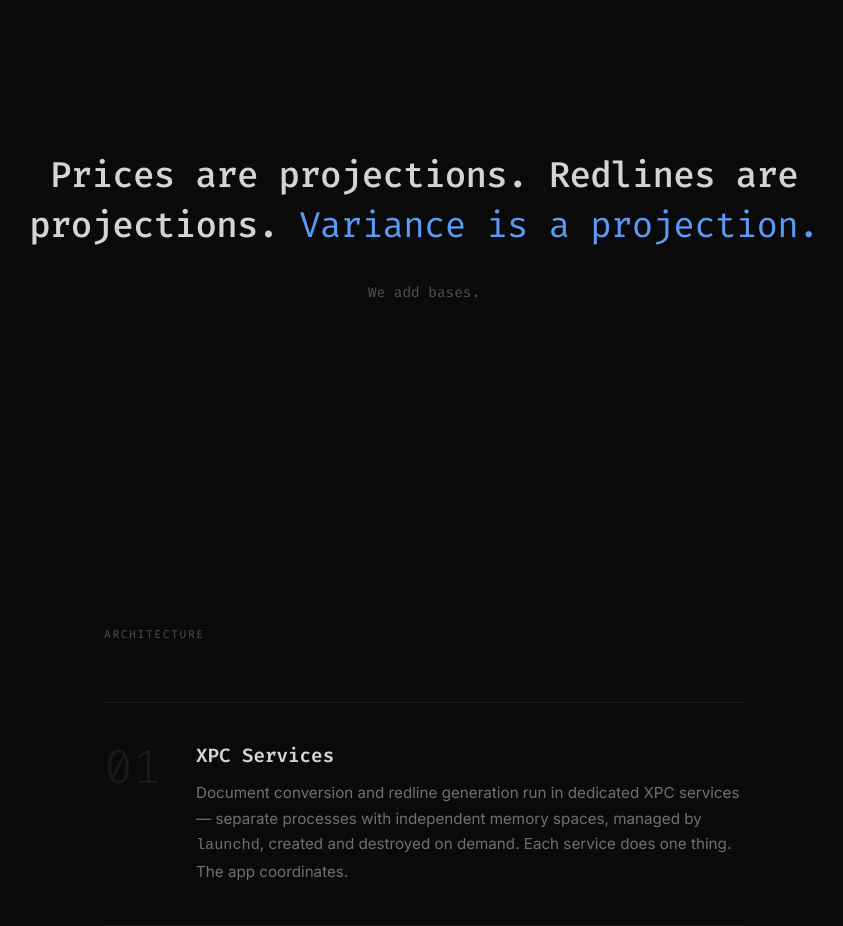
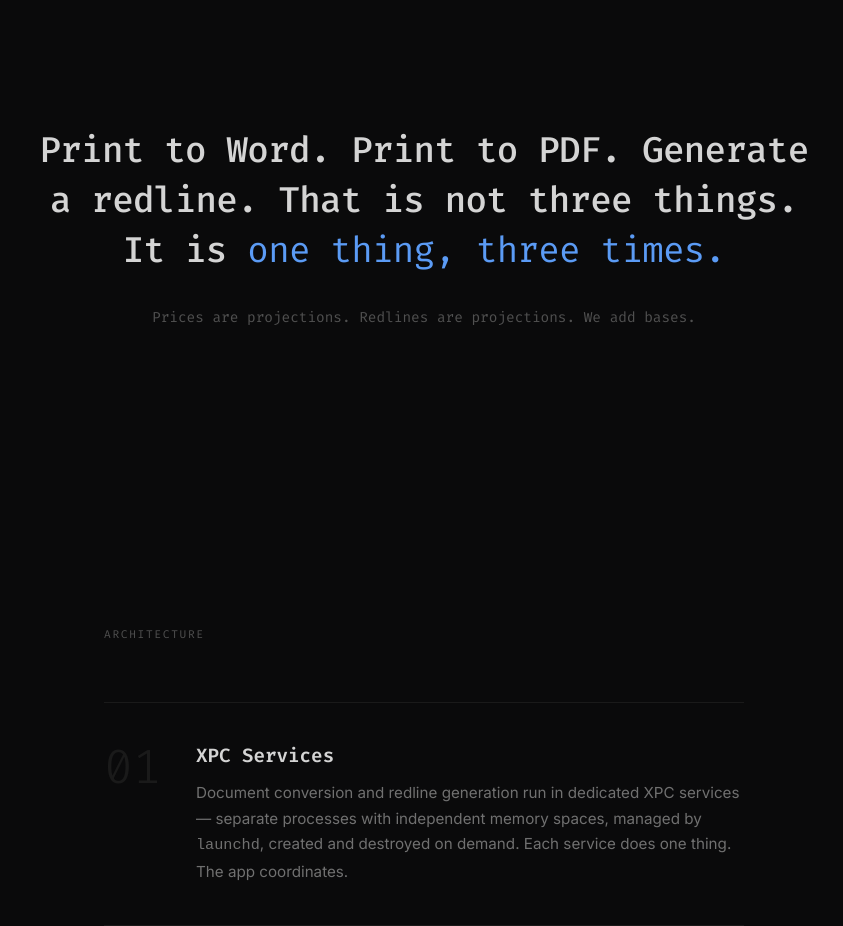
Before and after one commit to advocatesclose/redliner-terminal, a plain HTML site: page index.html in a window 1280 px wide. Shown: the part 3100-4026 px from the top of the page, without its empty margins (216-1059 px from the left). Drawn offline with Linux system fonts and the light colour scheme.

Commit message:
Update content from publisher

```diff
--- a/index.html
+++ b/index.html
@@ -584,8 +584,8 @@ pre.code-block {
 <!-- Core Insight -->
 <section class="statement-section">
     <div class="reveal">
-        <p class="statement">Prices are projections. Redlines are projections. <span class="blue">Variance is a projection.</span></p>
-        <p class="statement-sub">We add bases.</p>
+        <p class="statement">Print to Word. Print to PDF. Generate a redline. That is not three things. It is <span class="blue">one thing, three times.</span></p>
+        <p class="statement-sub">Prices are projections. Redlines are projections. We add bases.</p>
     </div>
 </section>
 
```
